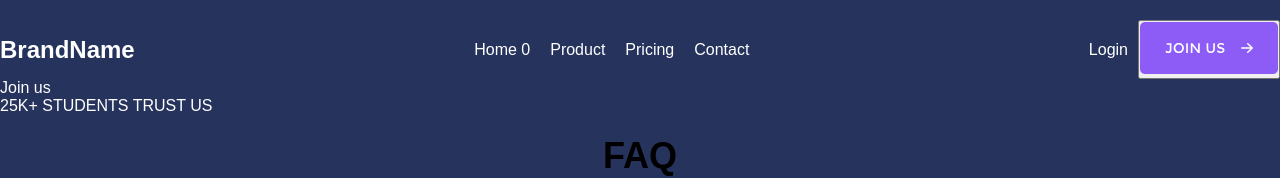
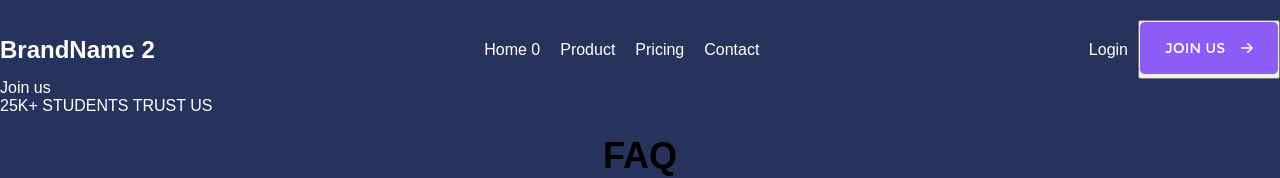
Before and after one commit to AndriiChernetskyi/school_templates, a plain HTML site: page index.html in a window 1280 px wide. Shown: the top 178 px of the page. Drawn offline with Linux system fonts and the light colour scheme.

```diff
--- a/index.html
+++ b/index.html
@@ -11,7 +11,7 @@
 <header>
     <div class="background_header">
         <div class="hat_container">
-            <div class="BrandName">BrandName</div>
+            <div class="BrandName">BrandName 2</div>
             <nav>
                 <ul>
                     <li><a href="#">Home 0</a></li>
```
